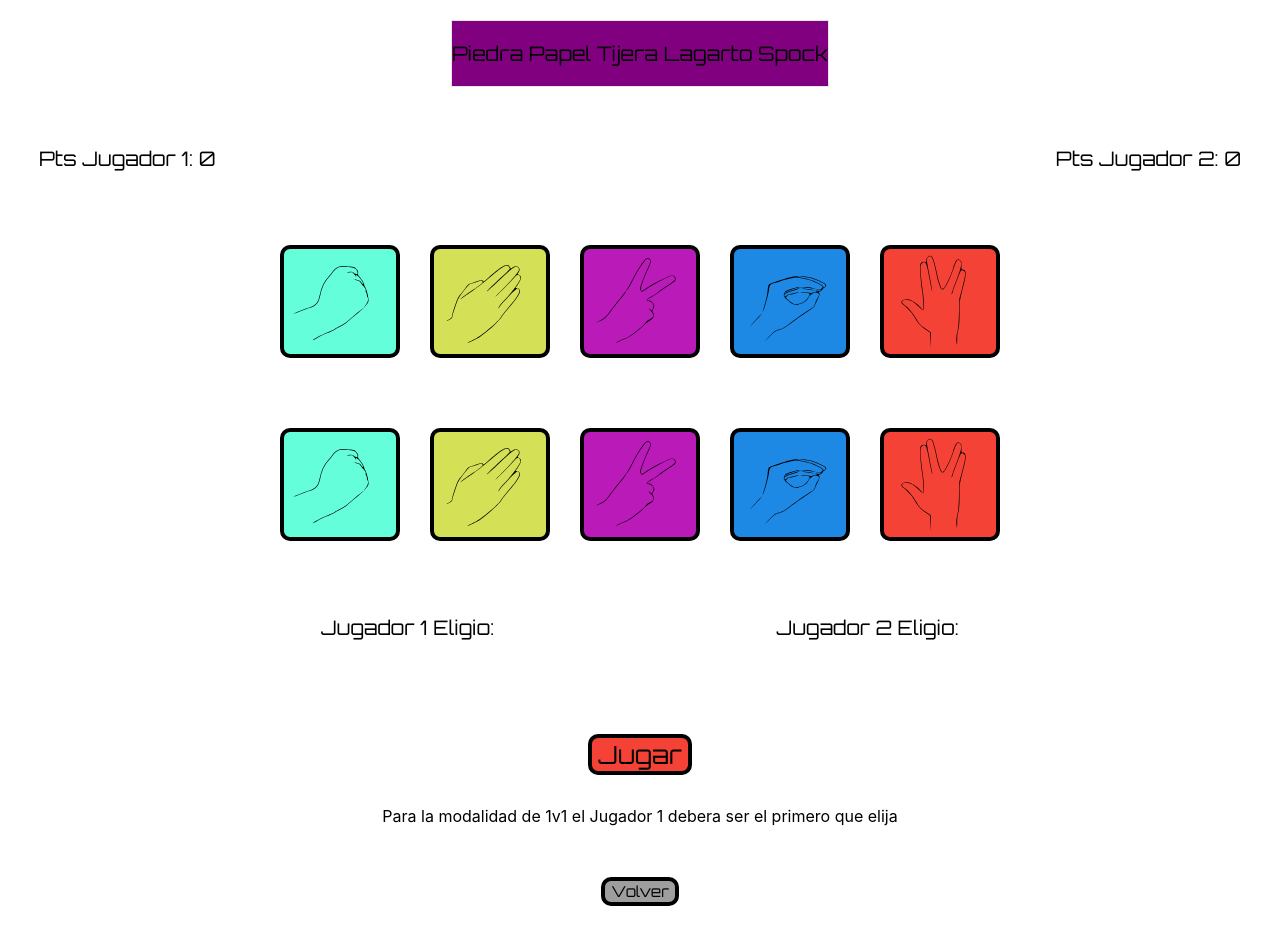
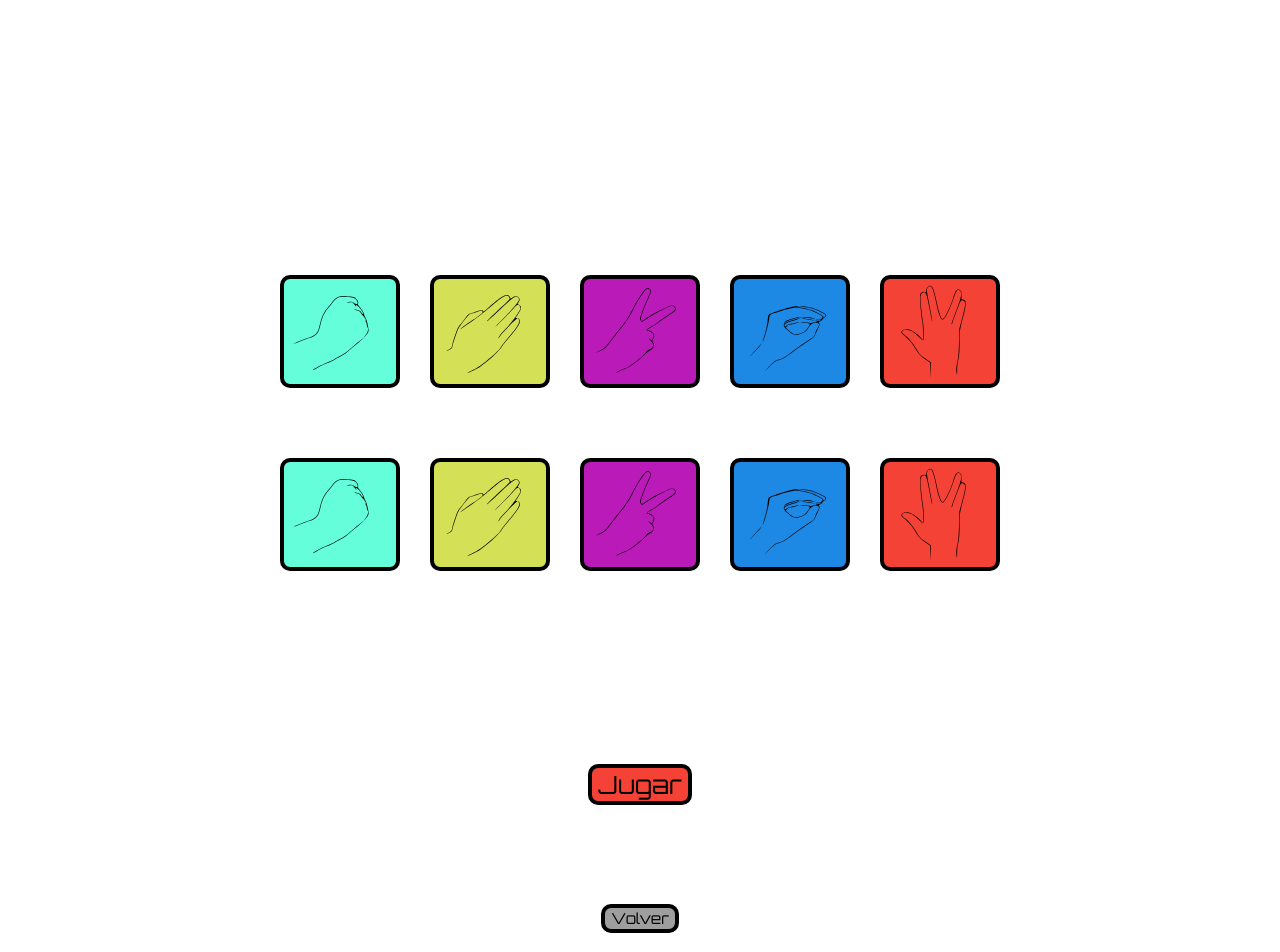
Before and after one commit to LucasMattera/Stone-Papel-Scissors-Lizard-Spock-Web-Game, a React (Create React App) app: page /1v1 in a window 1280 px wide. Shown: the top 952 px of the page. Built offline with nearby package versions, Linux system fonts and the light colour scheme.

Commit message:
add fondo, mod navbar, fix fonts color

```diff
--- a/package.json
+++ b/package.json
@@ -7,6 +7,7 @@
     "@testing-library/react": "^11.1.0",
     "@testing-library/user-event": "^12.1.10",
     "axios": "^0.21.0",
+    "particles-bg": "^2.5.0",
     "react": "^17.0.1",
     "react-dom": "^17.0.1",
     "react-notify-toast": "^0.5.1",
--- a/src/componentes/Home.jsx
+++ b/src/componentes/Home.jsx
@@ -2,6 +2,7 @@
 import "../css/Home.css";
 import {Link} from "react-router-dom";
 import ReglasJuego from '../imagenes/reglas pptls.png';
+import ParticlesBg from 'particles-bg'
 
 function Home(){
 	return(
@@ -28,8 +29,7 @@
 						</div>
 
 						<div className="dos-jugadores">
-							<Link classNa
-								me="btn-small black"
+							<Link className="btn-small black"
 								to="/1v1">
 									Dos Jugadores
 							</Link>
@@ -37,6 +37,12 @@
 					</div>
 				</div>
 			</div>
+			<ParticlesBg
+				type="lines"
+				bg={true}
+				color="2C436D"
+				num={200}
+			/>
 		</div>
 	)
 }
--- a/src/componentes/JugadorVsJugador.jsx
+++ b/src/componentes/JugadorVsJugador.jsx
@@ -7,6 +7,7 @@
 import "../css/JugadorVsPC.css";
 import Navbar from "./Navbar";
 import { Link } from 'react-router-dom';
+import ParticlesBg from 'particles-bg'
 
 function JugadorVsJugador (){
 
@@ -338,9 +339,15 @@
                 </div>
 
             </div>
+            <ParticlesBg
+                type="lines"
+                bg={true}
+                color="2C436D"
+                num={200}
+            />
         </div>
     )
 
 }
-// aparecer y desaparecer el cartelito de quien gano
+
 export default JugadorVsJugador;
--- a/src/componentes/JugadorVsPC.jsx
+++ b/src/componentes/JugadorVsPC.jsx
@@ -7,6 +7,7 @@
 import "../css/JugadorVsPC.css";
 import Navbar from "./Navbar";
 import { Link } from 'react-router-dom';
+import ParticlesBg from 'particles-bg'
 
 function JugadorVsPC (){
 
@@ -229,6 +230,12 @@
                 </div>
 
             </div>
+            <ParticlesBg
+				type="lines"
+				bg={true}
+				color="2C436D"
+				num={200}
+			/>
         </div>
     )
 
--- a/src/css/Home.css
+++ b/src/css/Home.css
@@ -6,8 +6,23 @@
 	font-size: 20px
 }
 
-.Juego {
-    text-align: center;
+.btn-small:link, .btn-small:visited{
+	color: rgb(201, 53, 53);
+	text-decoration:none
+}
+
+.btn-small:hover, .btn-small:active{
+	color: rgb(105, 255, 110);
+	text-decoration:none
+}
+
+.Juego{
+	text-align: center;
+	position:absolute;
+	zIndex: -1;
+	top: 0;
+	left: 0;
+	right:0
 }
 
 .titulo-juego {
--- a/src/css/JugadorVsPC.css
+++ b/src/css/JugadorVsPC.css
@@ -1,8 +1,7 @@
 @import url('https://fonts.googleapis.com/css2?family=Orbitron&display=swap');
 
 .puntos-jugadores,
-.elecciones-jugadores,
-.resultado{
+.elecciones-jugadores{
     font-family: 'Orbitron', cursive;
     font-size: 20px;
 }
@@ -12,7 +11,32 @@
     font-size: 25px;
 }
 
+.regla-1v1{
+    font-family: 'Orbitron', cursive;
+    font-size: 15px;
+    color: white;
+}
+
+.divClass{
+    text-align: center;
+	position:absolute;
+	zIndex: -1;
+	top: 0;
+	left: 0;
+	right:0
+
+}
+
+.boton-jugar:hover, .boton-jugar:active{
+	color: rgb(35, 238, 41);
+	text-decoration:none
+}
+
 .boton-home{
+    background-color: rgb(158,158,158);
+    border-radius: 10px;
+    border: 4px solid  black;
+    margin: 15px;
     font-family: 'Orbitron', cursive;
     font-size: 15px;
 }
@@ -31,6 +55,7 @@
     margin: 19px;
     display: flex;
     justify-content: space-between;;
+    color: white;
 }
 
 .elecciones-jugadores{
@@ -38,6 +63,7 @@
     margin: 19px;
     display: flex;
     justify-content: space-evenly;
+    color: white;
 }
 
 .boton-img1{
@@ -129,13 +155,6 @@
 
 }
 
-.boton-home{
-    background-color: rgb(158,158,158);
-    border-radius: 10px;
-    border: 4px solid  black;
-    margin: 15px;
-}
-
 .main-menu{
     display: flex;
     padding: 20px;
@@ -156,6 +175,9 @@
 .resultado{
     display: flex;
     justify-content: center;
+    color: white;
+    font-family: 'Orbitron', cursive;
+    font-size: 30px;
 }
 
 .container-block{
--- a/src/css/Navbar.css
+++ b/src/css/Navbar.css
@@ -1,8 +1,6 @@
 @import url('https://fonts.googleapis.com/css2?family=Orbitron&display=swap');
 
 header{
-    background-color: purple;
-    border: 1px solid rgb(231, 230, 230);
     display: flex;
     justify-content: center;
     align-content: center;
@@ -11,8 +9,8 @@
 .titulo {
     justify-content: center;
     align-content: center;
-    font-size: 20px;
-    color: black;
+    font-size: 30px;
+    color: rgb(255, 255, 255);
     font-family: 'Orbitron', cursive;
 }
 
```
Also changed, not shown: 1 other file (tests, documents, lock files or other folders). Lines whose indentation alone changed are shown as unchanged.
